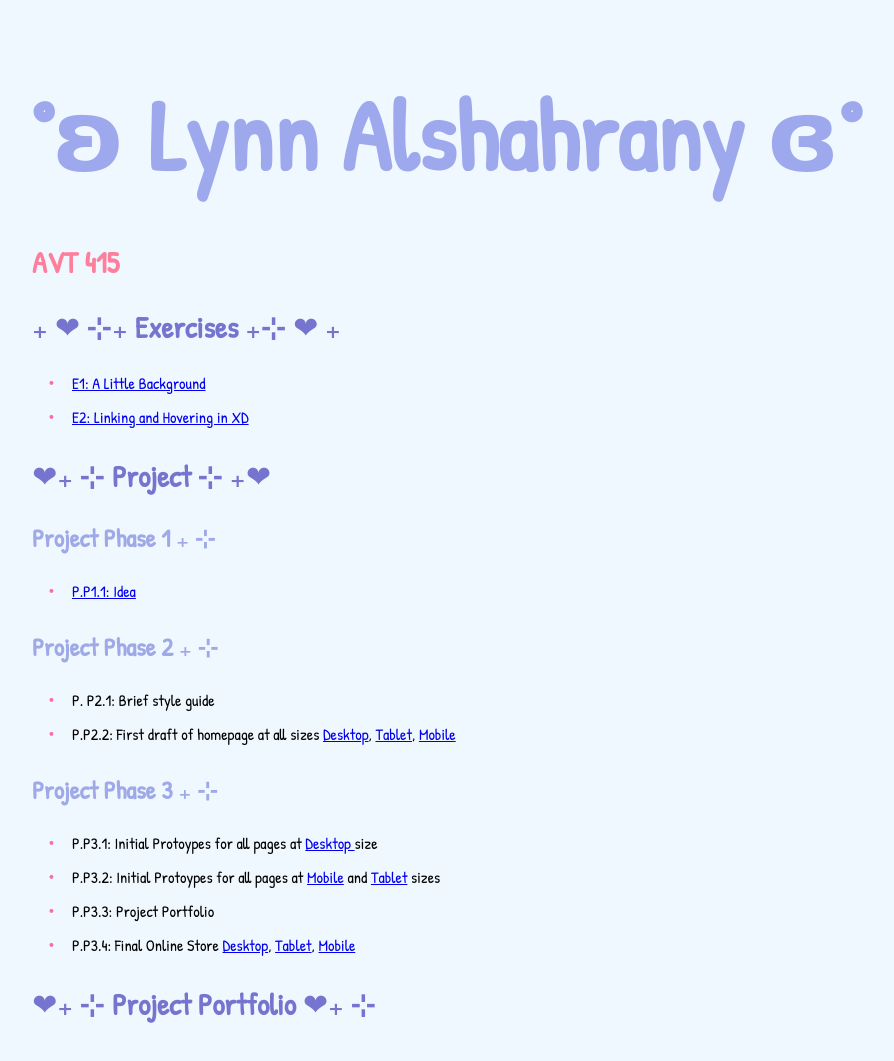
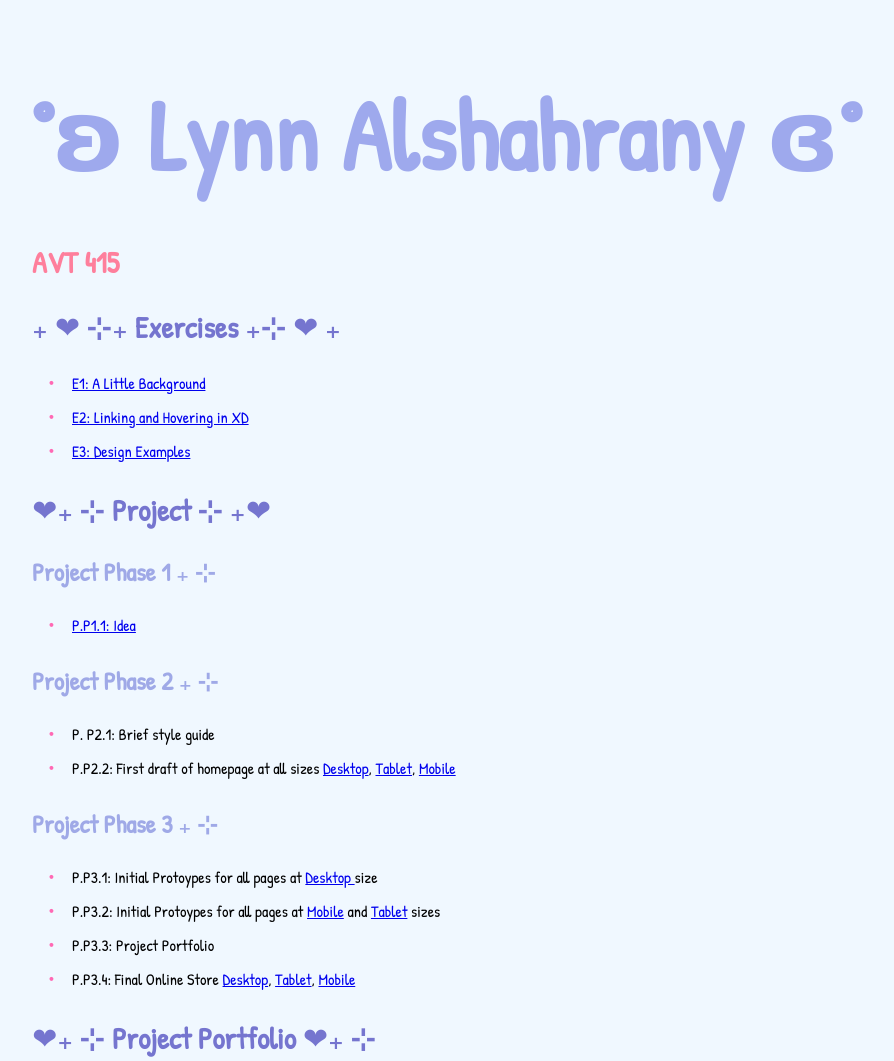
Before and after one commit to Layoonie/avt415-, a plain HTML site: page index.html in a window 1280 px wide. Shown: the whole page, without its empty margins (68-962 px from the left). Drawn offline with Linux system fonts and the light colour scheme.

Commit message:
Update index.html

```diff
--- a/index.html
+++ b/index.html
@@ -14,6 +14,7 @@
         <ul>
         <li><a href="https://xd.adobe.com/view/468c7e6d-1a99-4932-9b06-8b5b61f7ded1-13df/">E1: A Little Background</a></li>
         <li><a href="https://xd.adobe.com/view/67663361-a9a6-4d99-a499-e48057560995-3235/">E2: Linking and Hovering in XD</a></li>
+        <li><a href="https://xd.adobe.com/view/bc52d9db-c896-4ac8-9441-dcddbe7e99cb-e901/">E3: Design Examples</a></li>
         </ul>
     </div>
     <div class="column">
```
